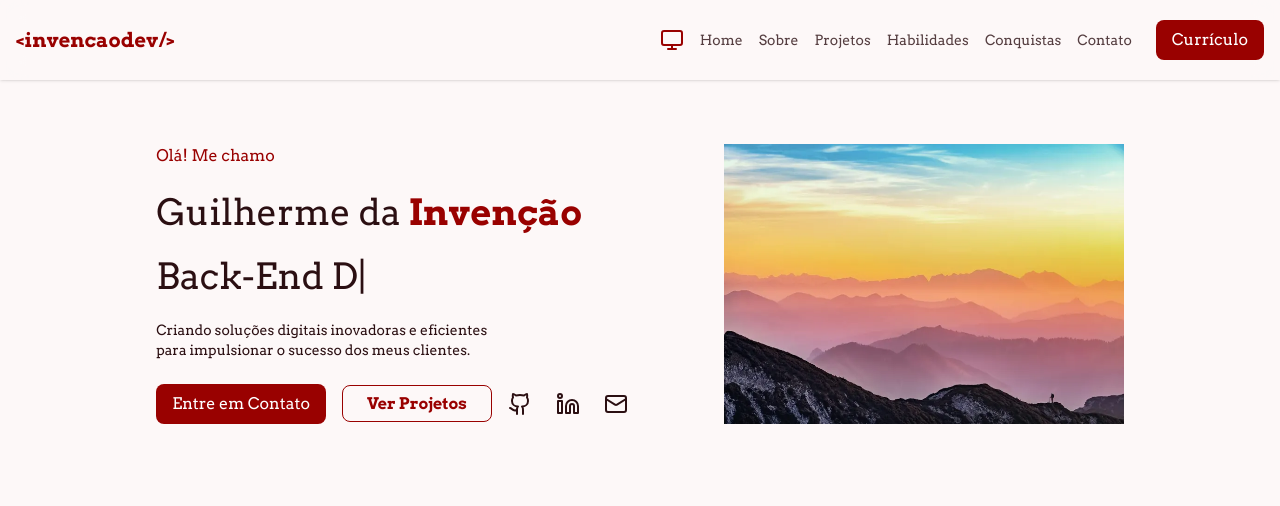
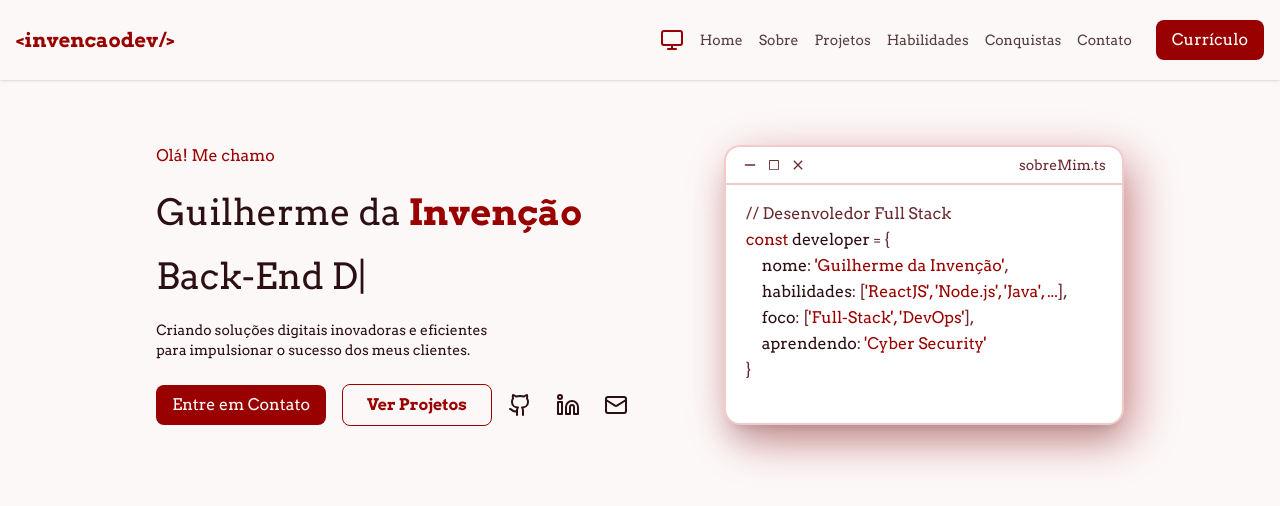
Before and after one commit to invencaosts/portifolio, a Next.js app in the folder invencaodev/: page /v2 in a window 1280 px wide. Shown: the top 506 px of the page. Built offline with nearby package versions, Linux system fonts and the light colour scheme.

Commit message:
feat: ajustar variáveis de tema e adicionar novo componente CodeCard com animações

```diff
--- a/invencaodev/src/app/globals.css
+++ b/invencaodev/src/app/globals.css
@@ -11,7 +11,7 @@
 
   /* Superfícies */
   --surface: #ffffff; /* cards */
-  --surface-muted: #fbeeee; /* rosa MUITO suave para seções */
+  --surfaceMuted: #fbeeee; /* rosa MUITO suave para seções */
 
   /* Brand */
   --primary: #990100; /* vermelho indiscutível */
@@ -32,11 +32,11 @@
   --color-background: var(--background);
   --color-foreground: var(--foreground);
   --color-surface: var(--surface);
-  --color-surface-muted: var(--surface-muted);
+  --color-surfaceMuted: var(--surfaceMuted);
   --color-primary: var(--primary);
-  --color-primarySoft: var(--primary-soft);
+  --color-primarySoft: var(--primarySoft);
   --color-secondary: var(--secondary);
-  --color-borderColor: var(--border);
+  --color-borderColor: var(--borderColor);
 }
 
 /* PADRÃO DO SISTEMA DARK */
@@ -46,7 +46,7 @@
     --foreground: #f5eaea; /* off-white quente */
 
     --surface: #1f0d10; /* superfície vinho */
-    --surface-muted: #2a0f12; /* contraste suave */
+    --surfaceMuted: #2a0f12; /* contraste suave */
 
     --primary: #ff3b3b; /* vermelho vivo */
     --primarySoft: #3a1215; /* vermelho profundo */
@@ -63,10 +63,10 @@ html.dark {
   --foreground: #f5eaea;
 
   --surface: #1f0d10;
-  --surface-muted: #2a0f12;
+  --surfaceMuted: #2a0f12;
 
   --primary: #ff3b3b;
-  --primary-soft: #3a1215;
+  --primarySoft: #3a1215;
 
   --secondary: #e5bcbc;
   --borderColor: #3a1215;
@@ -80,10 +80,37 @@ html.light {
   --surface-muted: #fbeeee;
 
   --primary: #990100;
-  --primary-soft: #fde2e2;
+  --primarySoft: #fde2e2;
 
   --secondary: #6b2a2f;
   --borderColor: #f2caca;
+}
+
+@keyframes glow-move {
+  0% {
+    transform: translate(-10%, -10%) scale(1);
+  }
+  50% {
+    transform: translate(10%, 10%) scale(1.05);
+  }
+  100% {
+    transform: translate(-10%, -10%) scale(1);
+  }
+}
+
+@keyframes shadow-float {
+  0% {
+    transform: translate(12px, 12px);
+    opacity: 0.35;
+  }
+  50% {
+    transform: translate(8px, 16px);
+    opacity: 0.45;
+  }
+  100% {
+    transform: translate(12px, 12px);
+    opacity: 0.35;
+  }
 }
 
 body {
--- a/invencaodev/src/app/v2/page.tsx
+++ b/invencaodev/src/app/v2/page.tsx
@@ -11,6 +11,7 @@ import MobileMenu from "@/componentsV2/Menus/MobileMenu";
 import DesktopMenu from "@/componentsV2/Menus/DesktopMenu";
 import ThemeToggle from "@/componentsV2/ThemeToggle";
 import GlowLinkButton from "@/componentsV2/GlowLinkButton";
+import CodeCard from "@/componentsV2/CodeCard";
 
 export default function V2() {
   const [isScrolled, setIsScrolled] = useState(false);
@@ -111,12 +112,25 @@ export default function V2() {
                   </GlowLinkButton>
                 </div>
                 <div>
-                  <Link
+                  <a
                     href="#projetos"
-                    className="bg-tertiary text-primary font-semibold px-6 py-2 ml-4 rounded-lg border-1 border-primary hover:bg-primary hover:text-background transition-colors duration-600"
+                    className="
+                      inline-flex items-center justify-center
+                      bg-tertiary text-primary
+                      font-semibold
+                      px-6 py-2 ml-4
+                      rounded-lg
+                      border border-primary
+
+                      transition-transform
+                      duration-300 ease-out
+
+                      hover:scale-105
+                      will-change-transform
+                    "
                   >
                     Ver Projetos
-                  </Link>
+                  </a>
                 </div>
               </div>
 
@@ -153,13 +167,7 @@ export default function V2() {
           </div>
 
           <div>
-            <Image
-              src="/images/imagemteste4.webp"
-              alt="Imagem de um desenvolvedor trabalhando em um laptop, cercado por ícones de tecnologia."
-              width={400}
-              height={250}
-              className="w-[400px] h-[280px]"
-            />
+            <CodeCard />
           </div>
         </section>
 
--- /dev/null
+++ b/invencaodev/src/componentsV2/CodeCard.tsx
@@ -0,0 +1,95 @@
+import { FiMinus } from "react-icons/fi";
+import { IoIosSquareOutline, IoMdClose } from "react-icons/io";
+
+export default function CodeCard() {
+  return (
+    <div className="relative w-fit">
+      {/* Shadow animada (mesmo formato do card) */}
+      <div
+        className="
+          absolute inset-0
+          rounded-2xl
+          bg-primary
+          blur-xl
+          -z-10
+          animate-[shadow-float_8s_ease-in-out_infinite]
+        "
+      />
+
+      {/* Card real */}
+      <div
+        className="
+          w-[320px] md:w-[400px] h-[280px]
+          rounded-2xl
+          bg-surface
+          border-2 border-[var(--borderColor)]
+          shadow-xl
+          overflow-hidden
+          font-mono
+          text-sm
+          relative
+        "
+      >
+        {/* Header */}
+        <div className="flex items-center justify-between px-4 py-2 border-b-2 border-[var(--borderColor)]">
+          <div className="flex gap-2 text-secondary">
+            <FiMinus className="w-4 h-4" />
+            <IoIosSquareOutline className="w-4 h-4" />
+            <IoMdClose className="w-4 h-4" />
+          </div>
+
+          <span className="text-sm text-secondary">sobreMim.ts</span>
+        </div>
+
+        {/* Código */}
+        <div className="px-5 py-4 leading-relaxed text-base">
+          <p className="text-secondary">// Desenvoledor Full Stack</p>
+
+          <p>
+            <span className="text-primary">const</span>{" "}
+            <span className="text-[var(--foreground)]">developer</span>{" "}
+            <span className="text-secondary">=</span>{" "}
+            <span className="text-secondary">{"{"}</span>
+          </p>
+
+          <div className="ml-4">
+            <p>
+              <span className="text-[var(--foreground)]">nome</span>
+              <span className="text-secondary">:</span>{" "}
+              <span className="text-primary">'Guilherme da Invenção'</span>
+              <span className="text-secondary">,</span>
+            </p>
+
+            <p>
+              <span className="text-[var(--foreground)]">habilidades</span>
+              <span className="text-secondary">:</span>{" "}
+              <span className="text-secondary">[</span>
+              <span className="text-primary">
+                'ReactJS', 'Node.js', 'Java', ...
+              </span>
+              <span className="text-secondary">]</span>
+              <span className="text-secondary">,</span>
+            </p>
+
+            <p>
+              <span className="text-[var(--foreground)]">foco</span>
+              <span className="text-secondary">:</span>{" "}
+              <span className="text-secondary">[</span>
+              <span className="text-primary">'Full-Stack', 'DevOps'</span>
+              <span className="text-secondary">]</span>
+              <span className="text-secondary">,</span>
+            </p>
+
+            <p>
+              <span className="text-[var(--foreground)]">aprendendo</span>
+              <span className="text-secondary">:</span>{" "}
+              <span className="text-primary">'Cyber Security'</span>
+            </p>
+          </div>
+
+          <p className="text-secondary">{"}"}</p>
+        </div>
+      </div>
+    </div>
+  );
+}
```
